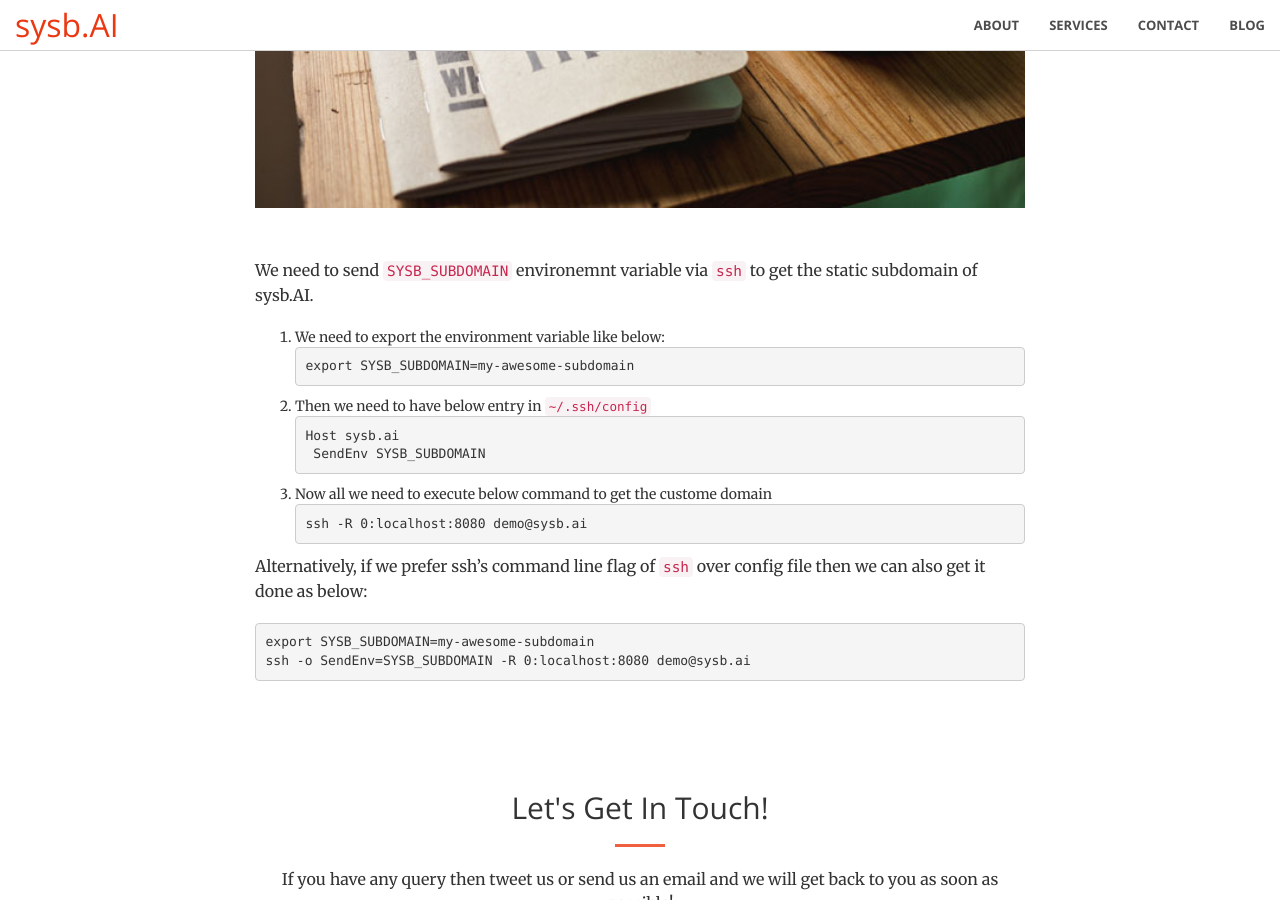
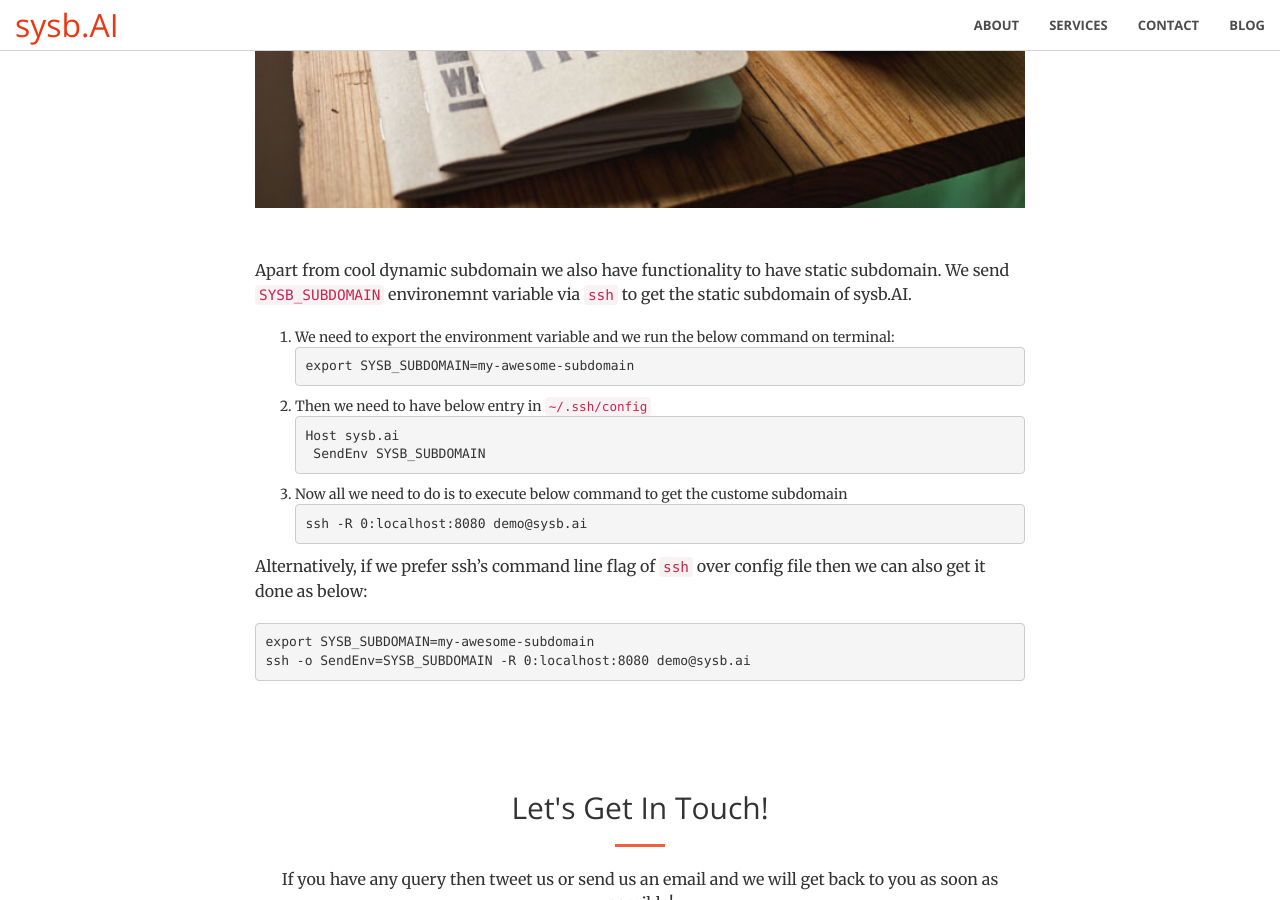
Before and after one commit to usama7628674/sysb.AI, a Jekyll site: the page built from _posts/2020-02-04-how-to-get-static-subdomain.md, in a window 1280 px wide and 900 px high, scrolled down 418 px. Built offline with Jekyll 4.4.1, drawn with Linux system fonts in a browser that asks for light colours.

Commit message:
fixed blog post 2

````diff
--- a/_posts/2020-02-04-how-to-get-static-subdomain.md
+++ b/_posts/2020-02-04-how-to-get-static-subdomain.md
@@ -4,9 +4,9 @@ title: How can I get static subdomain of sysb.ai?
 image: /img/portfolio/2
 ---
 
-We need to send `SYSB_SUBDOMAIN` environemnt variable via `ssh` to get the static subdomain of sysb.AI.
+Apart from cool dynamic subdomain we also have functionality to have static subdomain. We send `SYSB_SUBDOMAIN` environemnt variable via `ssh` to get the static subdomain of sysb.AI.
 
-1. We need to export the environment variable like below:
+1. We need to export the environment variable and we run the below command on terminal:
 ```
 export SYSB_SUBDOMAIN=my-awesome-subdomain
 ```
@@ -15,7 +15,7 @@ export SYSB_SUBDOMAIN=my-awesome-subdomain
 Host sysb.ai
     SendEnv SYSB_SUBDOMAIN
 ```
-1. Now all we need to execute below command to get the custome domain
+1. Now all we need to do is to execute below command to get the custome subdomain
 ```
 ssh -R 0:localhost:8080 demo@sysb.ai
 ```
````
